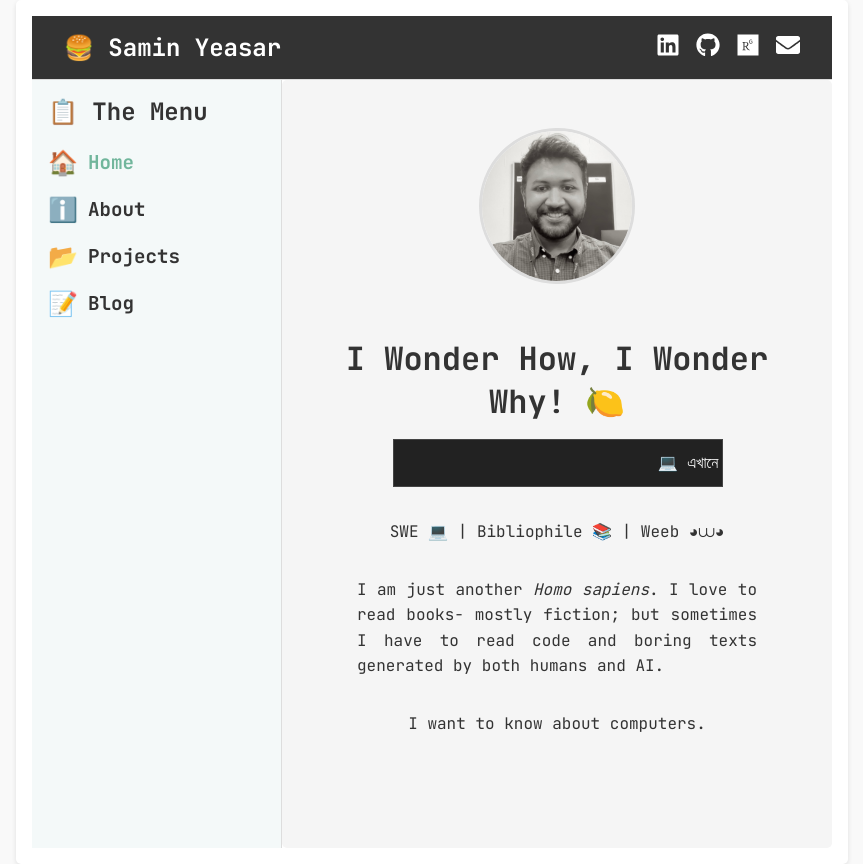
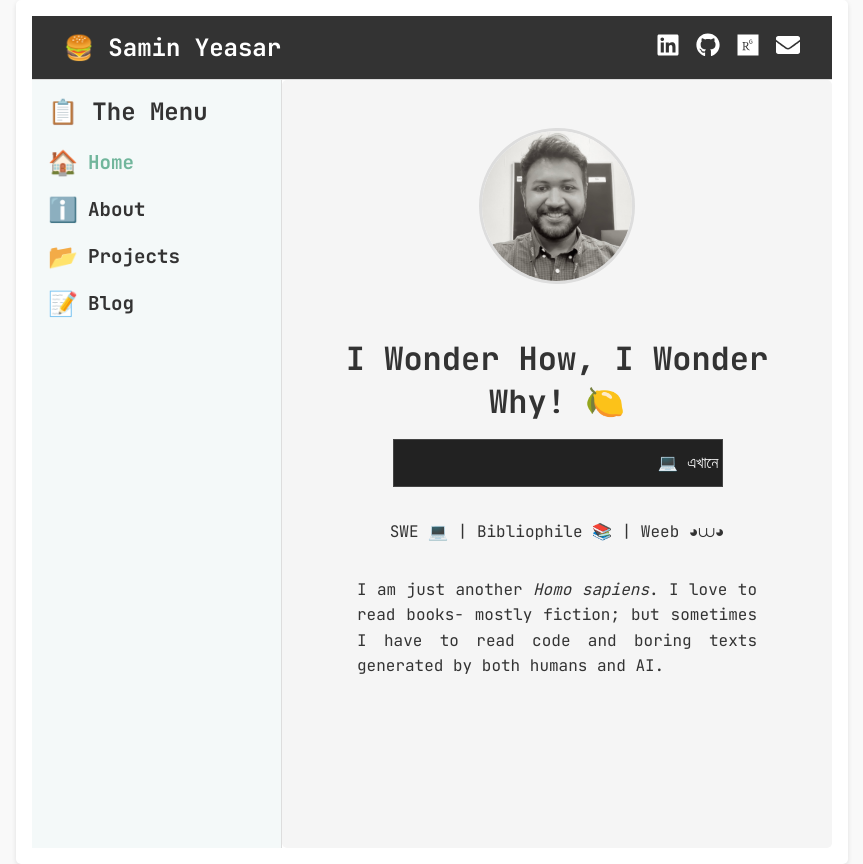
Before and after one commit to Y3454R/my-portfolio-website, a Next.js app: page /home in a window 1280 px wide. Shown: the whole page, without its empty margins (208-1071 px from the left). Built offline with nearby package versions, Linux system fonts and the light colour scheme.

Commit message:
:ghost: chore: Remove unnecessary paragraph

```diff
--- a/src/app/home/page.js
+++ b/src/app/home/page.js
@@ -21,9 +21,7 @@ export default function Home() {
       <p className={styles.paragraph}>
         I am just another <i>Homo sapiens</i>. I love to read books- mostly fiction; but sometimes I have to read code and boring texts generated by both humans and AI.
       </p>
-      <p className={styles.paragraph}>
-        I want to know about computers.
-      </p>
+
       {/* <blockquote className={styles.paragraph}>
         So give me coffee and TV, easily
         <br />
```
